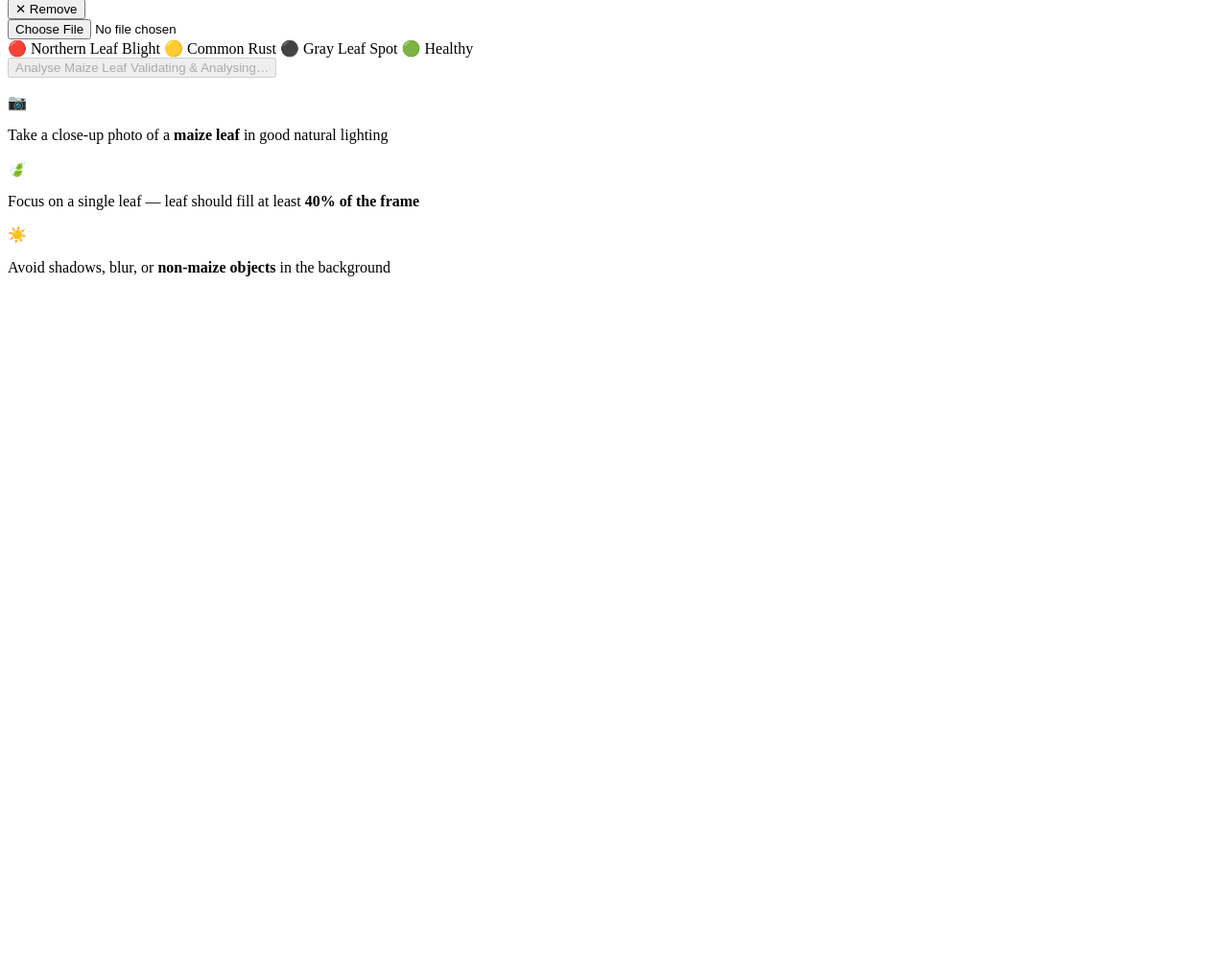
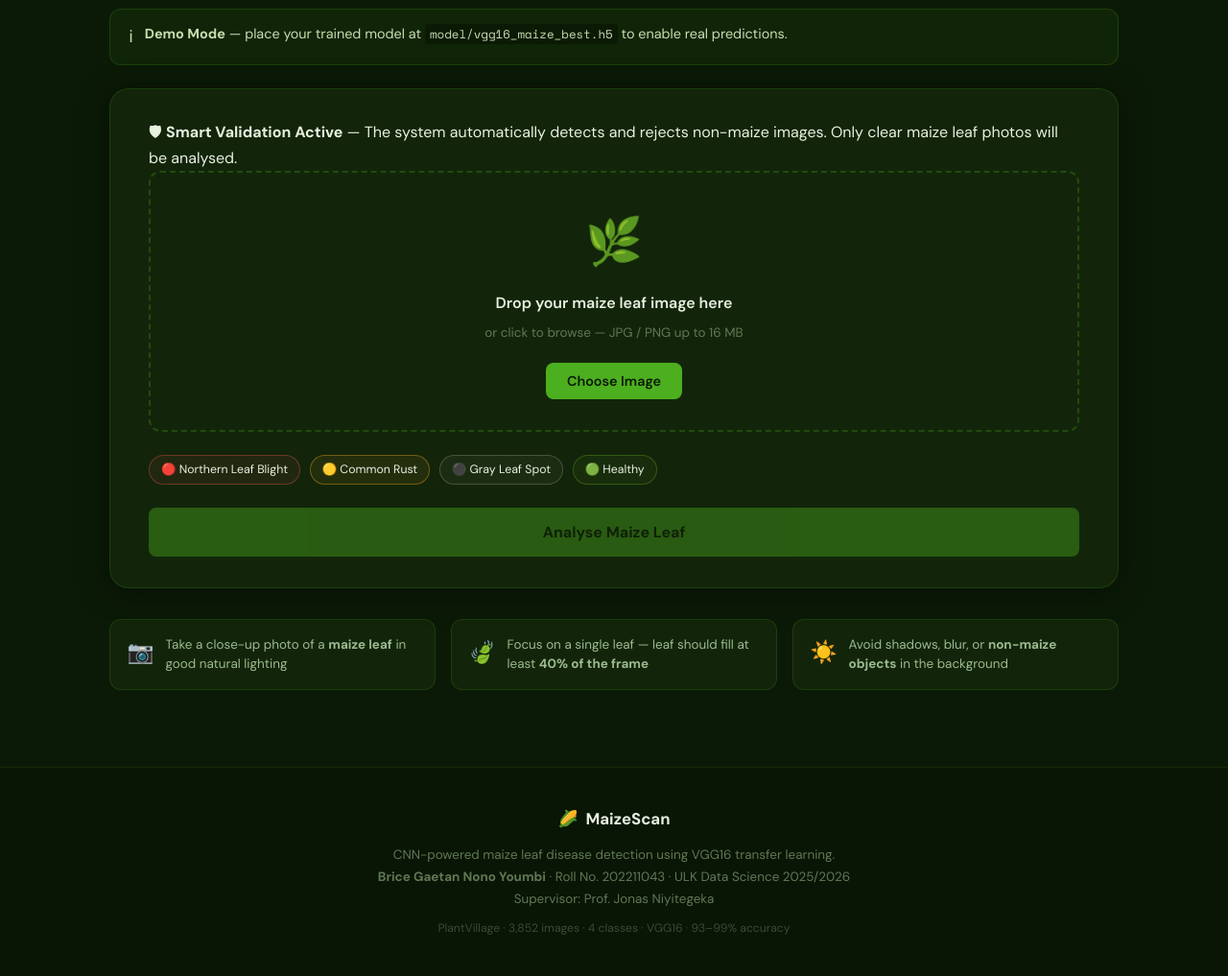
Before and after one commit to BriceNono/maize_leaves_disease, a Flask app: page / in a window 1280 px wide. Shown: the part 745-1762 px from the top of the page at 96% size. Before the commit the page ends 1033 px from the top, so only its background shows below. Run offline with Flask 3, Linux system fonts and the light colour scheme.

Commit message:
Updat templates

```diff
--- a/templates/index.html
+++ b/templates/index.html
@@ -1,4 +1,4 @@
-% extends "base.html" %}
+{% extends "base.html" %}
 {% block title %}Detect Disease{% endblock %}
 {% block content %}
 <section class="hero" aria-label="Hero">
```
